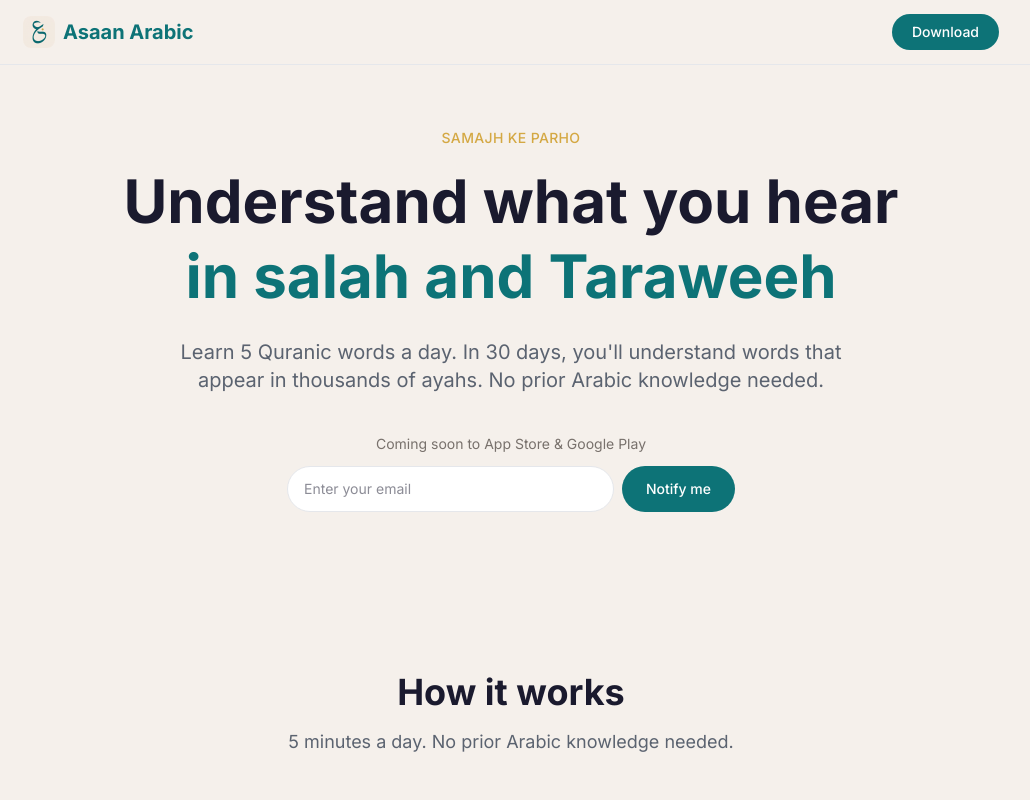
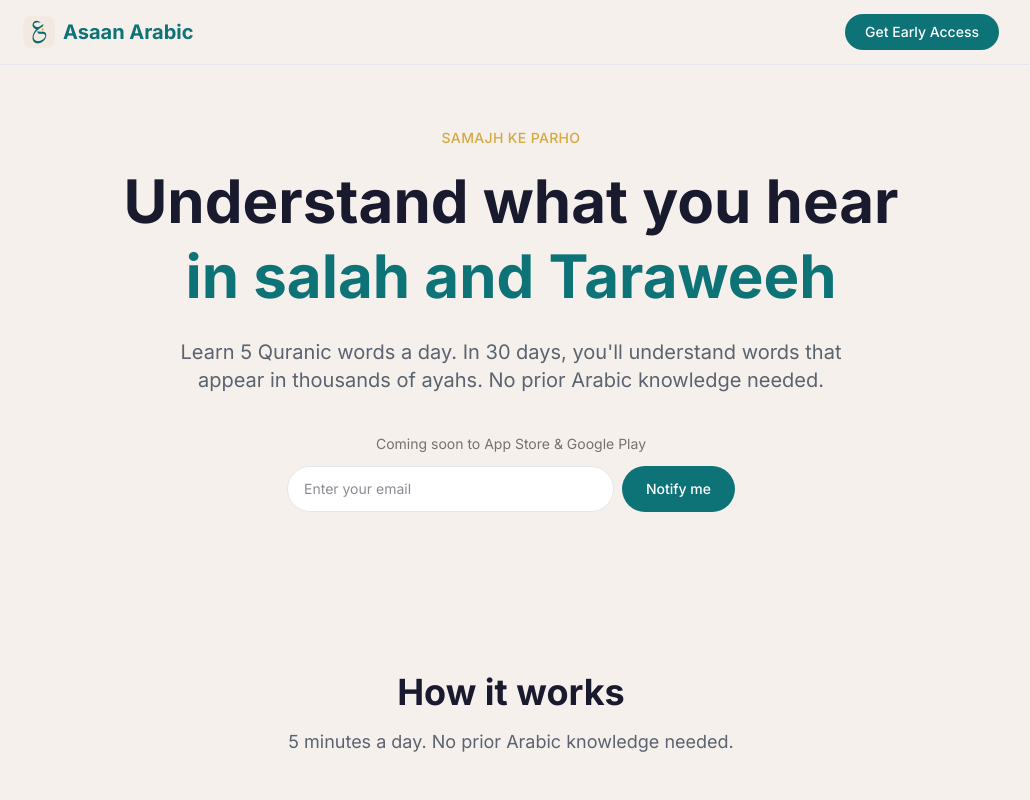
Before and after one commit to MudassirAhmed0/asaan-arabic, a Next.js app in the folder web/: page / in a window 1280 px wide. Shown: the top 800 px of the page, without its empty margins (129-1159 px from the left). Built offline with nearby package versions, Linux system fonts and the light colour scheme.

Commit message:
fix: change header CTA from "Download" to "Get Early Access" for pre-launch

```diff
--- a/web/components/Header.tsx
+++ b/web/components/Header.tsx
@@ -13,7 +13,7 @@ export default function Header() {
           href="#download"
           className="bg-primary text-white px-5 py-2 rounded-full text-sm font-medium hover:bg-primary-dark transition-colors"
         >
-          Download
+          Get Early Access
         </a>
       </div>
     </header>
```
